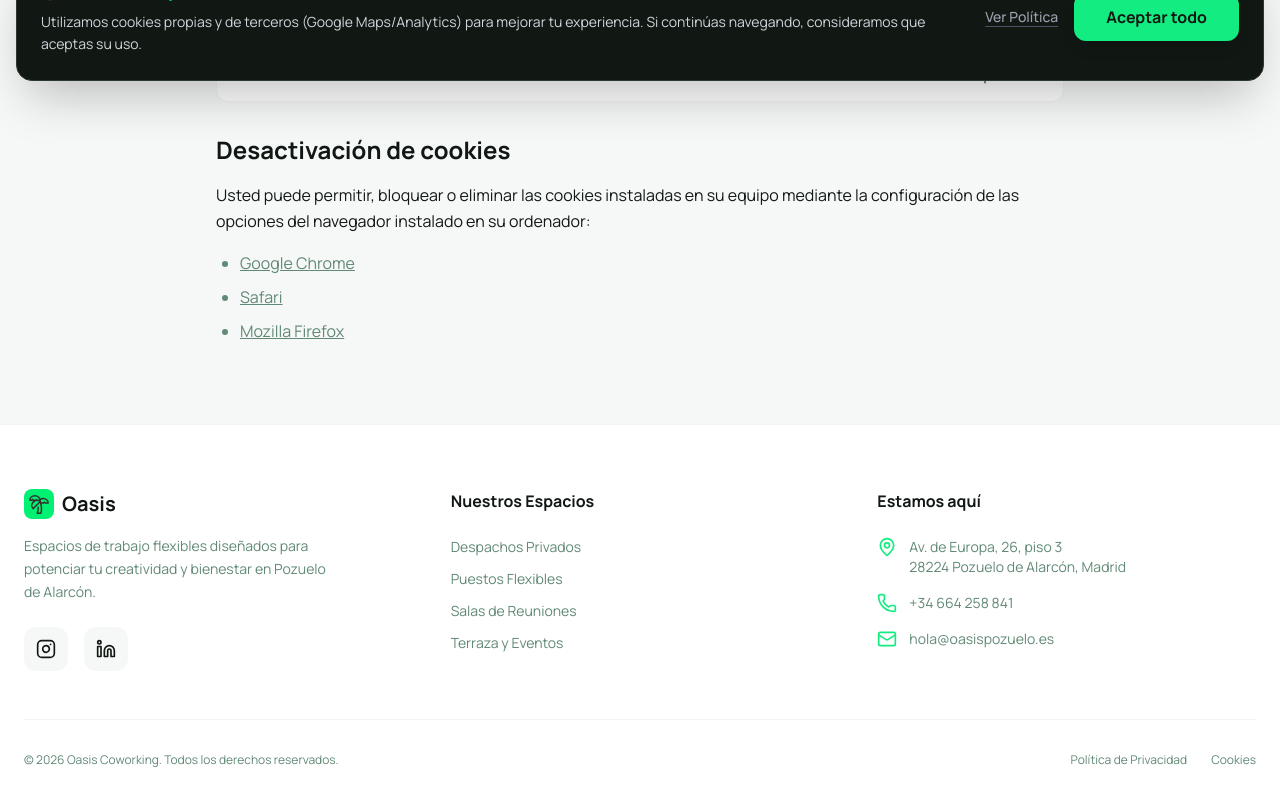
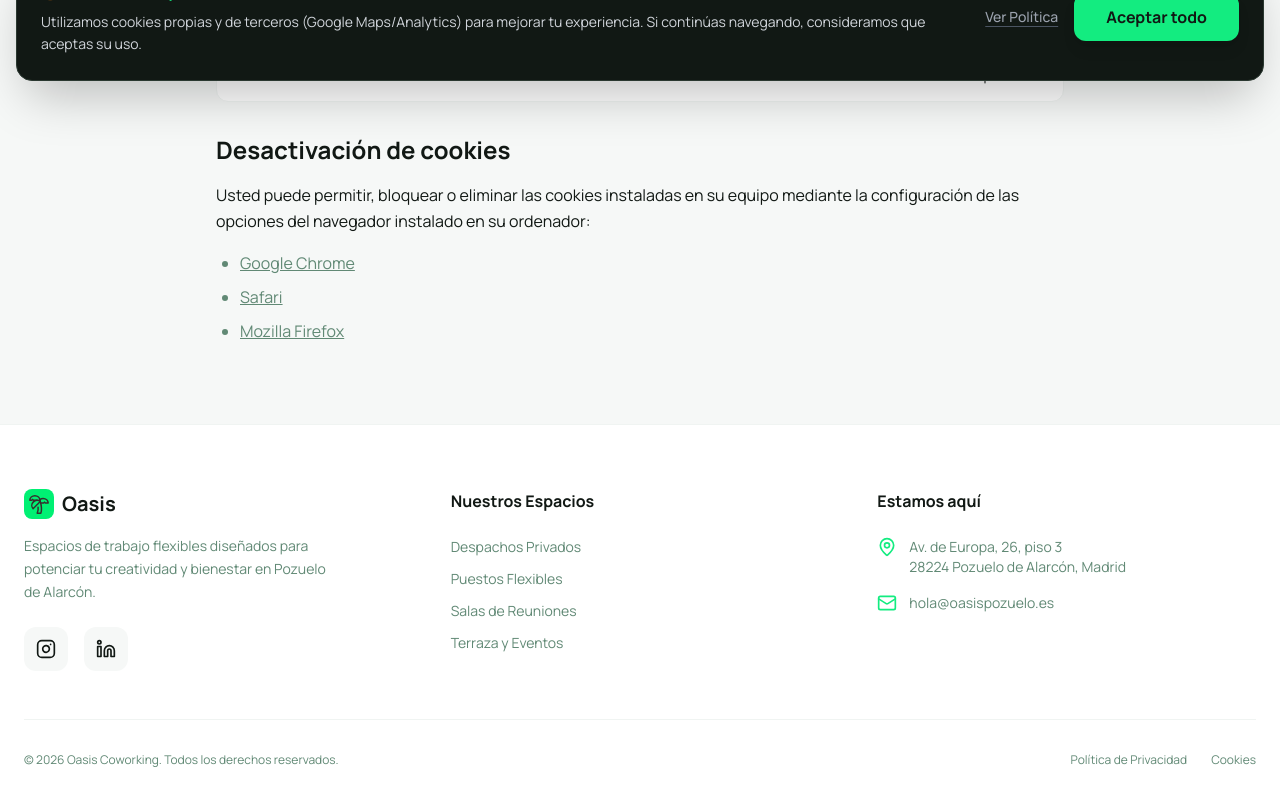
Before and after one commit to oasisdg/oasis-coworking, a React (Vite) app: page /#/cookies in a window 1280 px wide. Shown: the part 703-1503 px from the top of the page. Built offline with nearby package versions, Linux system fonts and the light colour scheme.

Commit message:
Update Footer.tsx

```diff
--- a/components/Footer.tsx
+++ b/components/Footer.tsx
@@ -1,6 +1,6 @@
 import React from 'react';
 import { Link } from 'react-router-dom';
-import { Mail, Phone, MapPin, Instagram, Linkedin } from 'lucide-react';
+import { Mail, MapPin, Instagram, Linkedin } from 'lucide-react';
 import Logo from './Logo';
 
 const Footer: React.FC = () => {
@@ -64,10 +64,7 @@ const Footer: React.FC = () => {
                 <MapPin className="w-5 h-5 text-[#13ec80] shrink-0" />
                 <span>Av. de Europa, 26, piso 3<br />28224 Pozuelo de Alarcón, Madrid</span>
               </li>
-              <li className="flex gap-3 items-center">
-                <Phone className="w-5 h-5 text-[#13ec80] shrink-0" />
-                <a href="tel:+34664258841" className="hover:text-[#13ec80] transition-colors">+34 664 258 841</a>
-              </li>
+              {/* Teléfono eliminado de aquí */}
               <li className="flex gap-3 items-center">
                 <Mail className="w-5 h-5 text-[#13ec80] shrink-0" />
                 <a href="mailto:hola@oasispozuelo.es" className="hover:text-[#13ec80] transition-colors">hola@oasispozuelo.es</a>
```
